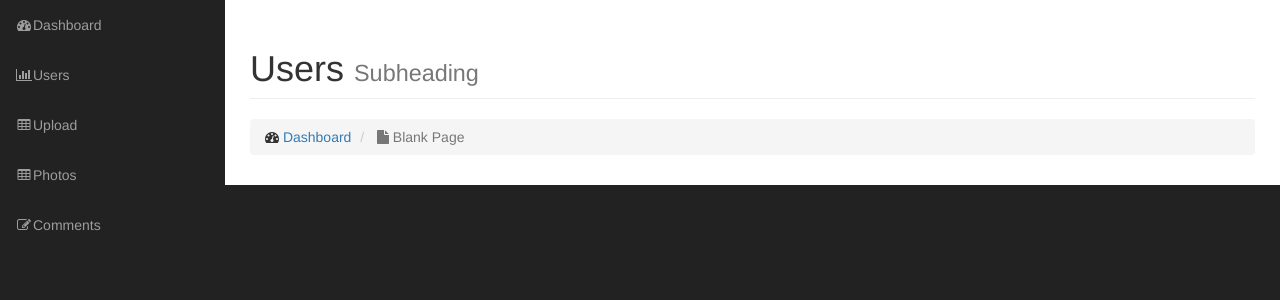
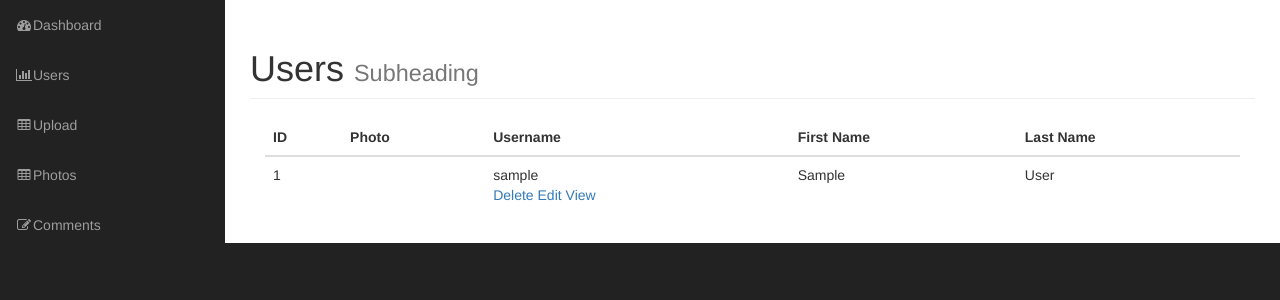
Before and after one commit to wcalvert88/UdemyPhotoGallery, a PHP site: page /admin/users.php in a window 1280 px wide. Shown: the part 51-351 px from the top of the page. Run offline with PHP 8.4, Linux system fonts and the light colour scheme; the visitor is signed in with stand-in values (Sample User, id 1); tables that the repository leaves empty or names only in its code hold one stand-in row (values such as "Sample post"); grey boxes labelled with a size stand in for pictures from a placeholder-image service; data that the repository does not hold is empty; a stand-in replaces the project's code that opens the database connection; some libraries are stand-ins or nearby versions.

Commit message:
built users page

```diff
--- a/admin/users.php
+++ b/admin/users.php
@@ -1,4 +1,10 @@
-<?php include("includes/header.php"); ?>
+<?php include("includes/header.php");
+if(!$session->is_signed_in()) {
+    redirect("login.php");
+}
+
+$users = User::find_all();
+?>
 
     <!-- Navigation -->
     <nav class="navbar navbar-inverse navbar-fixed-top" role="navigation">
@@ -27,14 +33,42 @@
                 Users
                 <small>Subheading</small>
             </h1>
-            <ol class="breadcrumb">
-                <li>
-                    <i class="fa fa-dashboard"></i>  <a href="index.html">Dashboard</a>
-                </li>
-                <li class="active">
-                    <i class="fa fa-file"></i> Blank Page
-                </li>
-            </ol>
+            <div class="col-md-12">
+                <table class="table table-hover">
+                    <thead>
+                        <tr>
+                            <th>ID</th>
+                            <th>Photo</th>
+                            <th>Username</th>
+                            <th>First Name</th>
+                            <th>Last Name</th>
+                        </tr>
+                    </thead>
+                    <tbody>
+                        <?php
+                        foreach ($users as $user) : ?>
+                        <tr>
+                            <td><?php echo $user->id; ?></td>
+                            <td>
+                                <img class="admin-user-thumbnail" src="<?php echo $user->user_image; ?>" alt="" width="200px">
+                            </td>
+                            <td><?php echo $user->username; ?>                                <div class="action_links">
+                                    <a href="delete_user.php?id=<?php echo $user->id;?>">Delete</a>
+                                    <a href="edit_user.php?id=<?php echo $user->id; ?>">Edit</a>
+                                    <a href="view_user.php?id=<?php echo $user->id; ?>">View</a>
+                                </div></td>
+                            <td><?php echo $user->first_name; ?></td>
+                            <td><?php echo $user->last_name; ?></td>
+                        </tr>
+
+                        <?php endforeach; ?>
+                    </tbody>
+                </table>
+
+
+
+
+            </div>
         </div>
     </div>
     <!-- /.row -->
```
